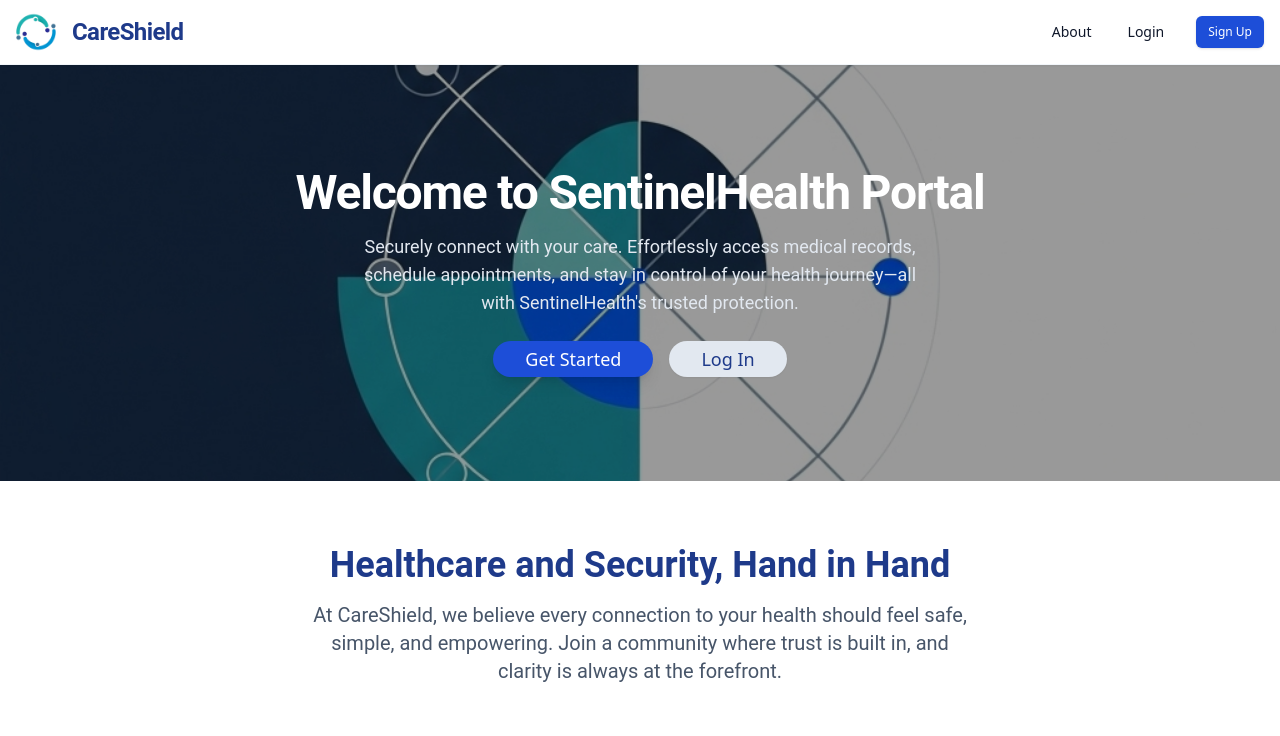
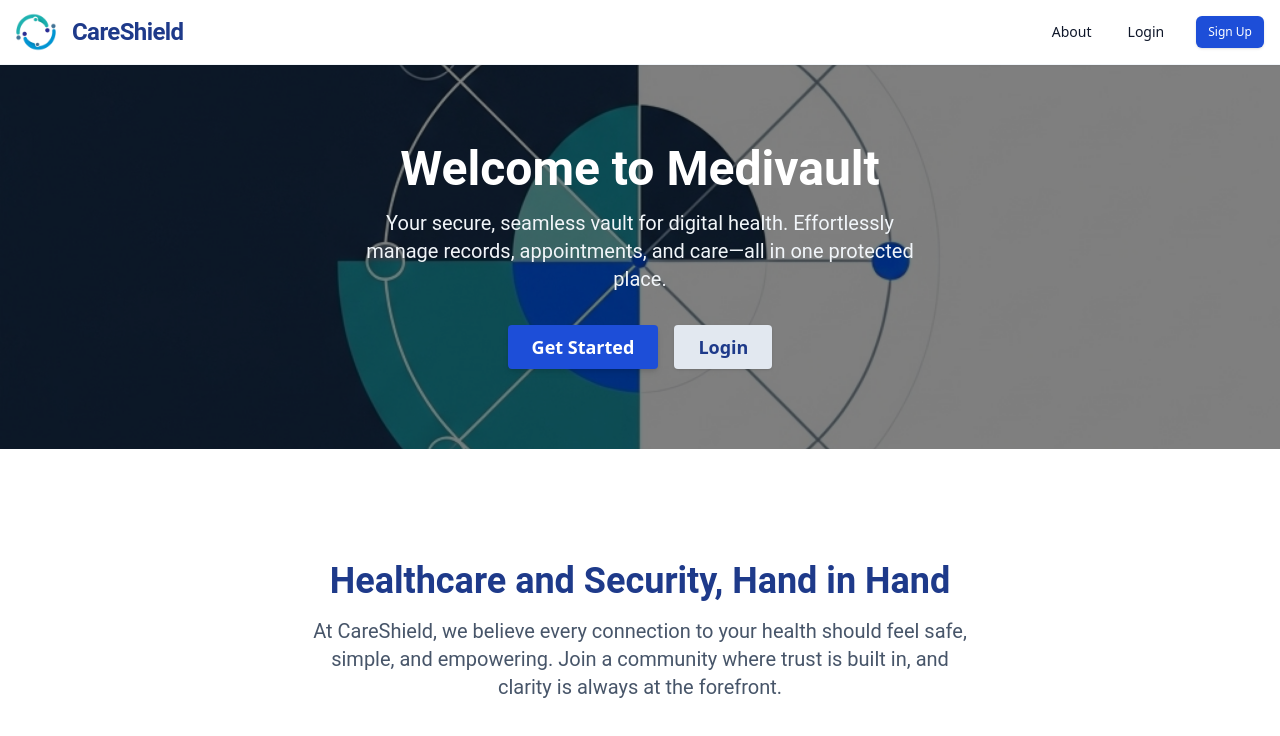
Before and after one commit to Collin-Test-Quome-Org/create-a-comprehensive-hipaa-compliant-patient-por-00ec075e-c3cbda37, a React (Vite) app in the folder frontend/: page / in a window 1280 px wide. Shown: the top 736 px of the page. Built offline with nearby package versions, Linux system fonts and the light colour scheme.

Commit message:
Add landing hero, dashboard card, feature list, and marquee components for Medivault branding

```diff
--- a/frontend/src/components/DashboardCard.tsx
+++ b/frontend/src/components/DashboardCard.tsx
@@ -1,24 +1,33 @@
 import { motion } from 'framer-motion';
-import { Link } from 'react-router-dom';
 import { ArrowRight } from 'lucide-react';
 
-export const DashboardCard = ({ title, description, icon: Icon, to }: {
+interface DashboardCardProps {
   title: string;
   description: string;
-  icon: React.ElementType;
+  icon: React.ReactNode;
+  cta: string;
   to: string;
-}) => (
-  <motion.div
-    whileHover={{ scale: 1.03, boxShadow: "0 6px 30px 0 rgba(29,78,216,0.12)" }}
-    className="flex flex-col gap-3 bg-white shadow rounded-2xl p-6 border border-slate-100 h-full"
-  >
-    <div className="flex items-center gap-4">
-      <span className="rounded-full bg-blue-100 text-blue-700 p-2">
-        <Icon size={28} />
-      </span>
-      <h2 className="text-xl font-bold text-blue-900" style={{ fontFamily: 'Roboto, sans-serif', fontWeight: 700 }}>{title}</h2>
-    </div>
-    <div className="flex-1 text-slate-600 text-base" style={{ fontFamily: 'Roboto, sans-serif', fontWeight: 400 }}>{description}</div>
-    <Link to={to} className="flex items-center gap-1 text-blue-700 font-semibold hover:underline mt-2 group" id={`dashboard-card-link-${title.toLowerCase().replace(/\s+/g, '-')}`}>View <ArrowRight className="group-hover:translate-x-1 transition-transform duration-150" size={18} /></Link>
-  </motion.div>
-);
+  color?: string;
+}
+
+export function DashboardCard({ title, description, icon, cta, to, color }: DashboardCardProps) {
+  return (
+    <motion.div
+      className={`rounded-2xl shadow-lg bg-white px-7 py-8 flex flex-col justify-between h-full border-t-4 ${color ? color : 'border-blue-700'}`}
+      whileHover={{ y: -6, boxShadow: '0 8px 36px rgba(30,64,175,0.18)' }}
+      transition={{ type: 'spring', stiffness: 260, damping: 20 }}
+    >
+      <div className="flex items-center gap-4 mb-4">
+        <div className="bg-blue-100 p-3 rounded-full">
+          {icon}
+        </div>
+        <h2 className="text-xl font-bold text-blue-900 font-['Roboto']">{title}</h2>
+      </div>
+      <p className="text-slate-700 text-base flex-1 mb-6 font-['Roboto']">{description}</p>
+      <a href={to} className="flex items-center group mt-auto">
+        <span className="text-blue-700 font-semibold text-base group-hover:underline" id={`dashboardcard-cta-${title.toLowerCase().replace(/\s/g, '-')}`}>{cta}</span>
+        <ArrowRight className="ml-1 text-blue-700 group-hover:translate-x-1 transition-transform" size={18} />
+      </a>
+    </motion.div>
+  );
+}
--- /dev/null
+++ b/frontend/src/components/FeatureList.tsx
@@ -0,0 +1,40 @@
+import { CheckCircle2 } from 'lucide-react';
+
+const features = [
+  {
+    title: 'End-to-End Encryption',
+    description: 'All your health data is shielded with bank-grade security. Trust every upload, download, and share.'
+  },
+  {
+    title: 'Effortless Appointments',
+    description: 'Book, reschedule, and manage visits with a few clicks—never play phone tag again.'
+  },
+  {
+    title: 'Seamless Record Uploads',
+    description: 'Snap, upload, and organize your medical history in seconds. All your files, always at your fingertips.'
+  },
+  {
+    title: 'Instant Doctor Messaging',
+    description: 'Questions or updates? Message your care team directly and securely.'
+  },
+  {
+    title: 'Prescription Management',
+    description: 'Track, renew, and understand your medications—no more guesswork.'
+  }
+];
+
+export function FeatureList() {
+  return (
+    <div className="max-w-5xl mx-auto grid grid-cols-1 md:grid-cols-2 gap-8 py-12 px-4">
+      {features.map((f, idx) => (
+        <div key={f.title} className="flex items-start gap-4">
+          <CheckCircle2 className="text-blue-700 mt-1" size={28} />
+          <div>
+            <h3 className="font-bold text-blue-900 text-lg font-['Roboto']">{f.title}</h3>
+            <p className="text-slate-700 font-['Roboto']">{f.description}</p>
+          </div>
+        </div>
+      ))}
+    </div>
+  );
+}
--- a/frontend/src/components/Hero.tsx
+++ b/frontend/src/components/Hero.tsx
@@ -1,30 +1,55 @@
 import { motion } from 'framer-motion';
-import { Button } from '@/components/ui/button';
-import { Link } from 'react-router-dom';
 
-export const Hero = () => (
-  <section className="relative w-full min-h-[26rem] flex items-center justify-center bg-cover bg-center" style={{ backgroundImage: "url('/branding/assets/hero-0.png')" }}>
-    <div className="absolute inset-0 bg-black bg-opacity-40 z-10" />
-    <motion.div
-      className="relative z-20 flex flex-col items-center max-w-3xl mx-auto text-center"
-      initial={{ opacity: 0, y: 40 }}
-      animate={{ opacity: 1, y: 0 }}
-      transition={{ duration: 0.8 }}
-    >
-      <h1 className="text-white text-5xl font-bold mb-4 tracking-tight" style={{ fontFamily: 'Roboto, sans-serif', fontWeight: 700 }}>
-        Welcome to SentinelHealth Portal
-      </h1>
-      <p className="text-slate-200 text-lg mb-6 max-w-xl" style={{ fontFamily: 'Roboto, sans-serif', fontWeight: 400 }}>
-        Securely connect with your care. Effortlessly access medical records, schedule appointments, and stay in control of your health journey—all with SentinelHealth's trusted protection.
-      </p>
-      <div className="flex gap-4 justify-center">
-        <Button asChild id="cta-get-started" className="bg-blue-700 hover:bg-blue-800 text-white px-8 py-3 text-lg rounded-full shadow-lg">
-          <Link to="/signup">Get Started</Link>
-        </Button>
-        <Button asChild variant="secondary" id="cta-learn-more" className="bg-slate-200 hover:bg-slate-300 text-blue-900 px-8 py-3 text-lg rounded-full">
-          <Link to="/login">Log In</Link>
-        </Button>
+const heroBg = '/branding/assets/hero-0.png';
+
+export function Hero() {
+  return (
+    <section className="relative w-full h-96 mb-12">
+      <div
+        style={{ backgroundImage: `url('${heroBg}')` }}
+        className="bg-cover bg-center h-full w-full absolute inset-0 z-0"
+      />
+      <div className="absolute inset-0 bg-black bg-opacity-50 flex flex-col items-center justify-center z-10">
+        <motion.h1
+          className="text-white text-4xl md:text-5xl font-bold mb-4 font-['Roboto']"
+          initial={{ y: 40, opacity: 0 }}
+          animate={{ y: 0, opacity: 1 }}
+          transition={{ duration: 0.7 }}
+        >
+          Welcome to Medivault
+        </motion.h1>
+        <motion.p
+          className="text-slate-100 text-lg md:text-xl max-w-xl text-center mb-8 font-['Roboto']"
+          initial={{ y: 20, opacity: 0 }}
+          animate={{ y: 0, opacity: 1 }}
+          transition={{ duration: 1, delay: 0.3 }}
+        >
+          Your secure, seamless vault for digital health. Effortlessly manage records, appointments, and care—all in one protected place.
+        </motion.p>
+        <motion.div
+          className="flex gap-4"
+          initial={{ opacity: 0 }}
+          animate={{ opacity: 1 }}
+          transition={{ duration: 1, delay: 0.6 }}
+        >
+          <a href="/signup">
+            <button
+              id="hero-signup"
+              className="bg-blue-700 hover:bg-blue-800 transition text-white font-bold py-2 px-6 rounded shadow-md text-lg"
+            >
+              Get Started
+            </button>
+          </a>
+          <a href="/login">
+            <button
+              id="hero-login"
+              className="bg-slate-200 hover:bg-slate-300 transition text-blue-900 font-semibold py-2 px-6 rounded shadow text-lg"
+            >
+              Login
+            </button>
+          </a>
+        </motion.div>
       </div>
-    </motion.div>
-  </section>
-);
+    </section>
+  );
+}
--- /dev/null
+++ b/frontend/src/components/WelcomeMarquee.tsx
@@ -0,0 +1,26 @@
+import { motion, AnimatePresence } from 'framer-motion';
+
+const companyVoice = [
+  'Medivault: Security in every byte, care in every click.',
+  'Welcome, Health Hero! Your digital care journey starts here.',
+  'Your records, your rules—always protected, always accessible.',
+];
+
+export function WelcomeMarquee() {
+  return (
+    <div className="overflow-hidden bg-blue-50 py-2 w-full shadow-sm border-b border-blue-100">
+      <AnimatePresence mode="wait">
+        <motion.div
+          key={companyVoice[0]}
+          className="whitespace-nowrap text-blue-800 text-md font-semibold tracking-wide font-['Roboto'] animate-marquee px-4"
+          initial={{ x: '100%' }}
+          animate={{ x: '-100%' }}
+          exit={{ x: '-100%' }}
+          transition={{ duration: 16, repeat: Infinity, ease: 'linear' }}
+        >
+          {companyVoice.join('  •  ')}
+        </motion.div>
+      </AnimatePresence>
+    </div>
+  );
+}
```
